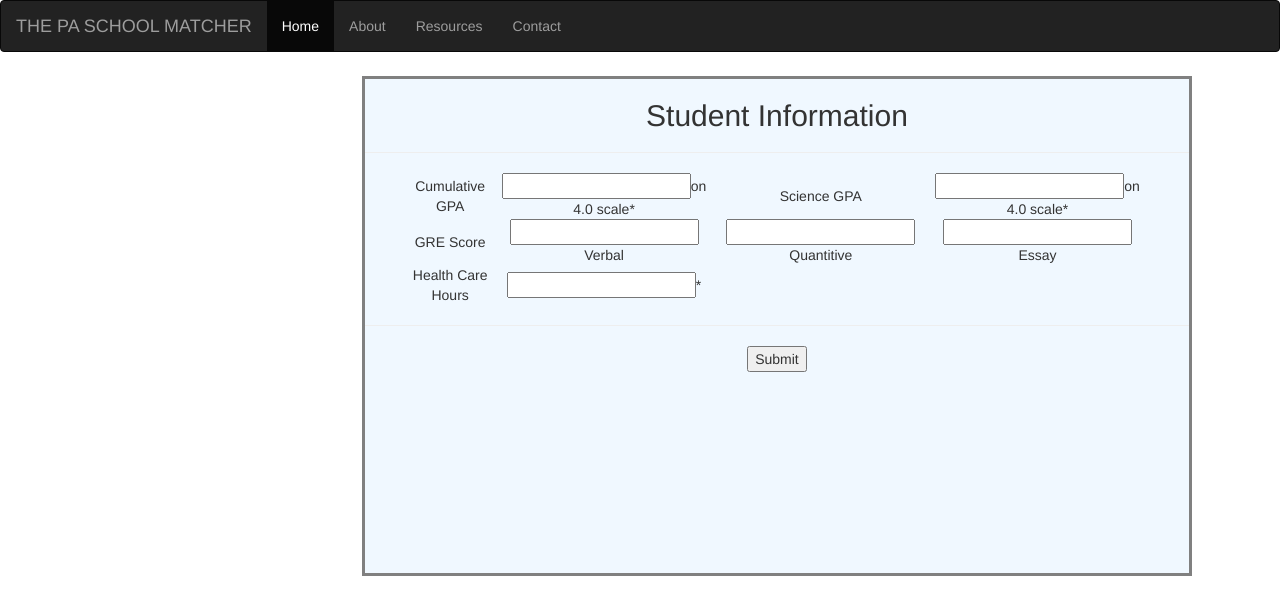
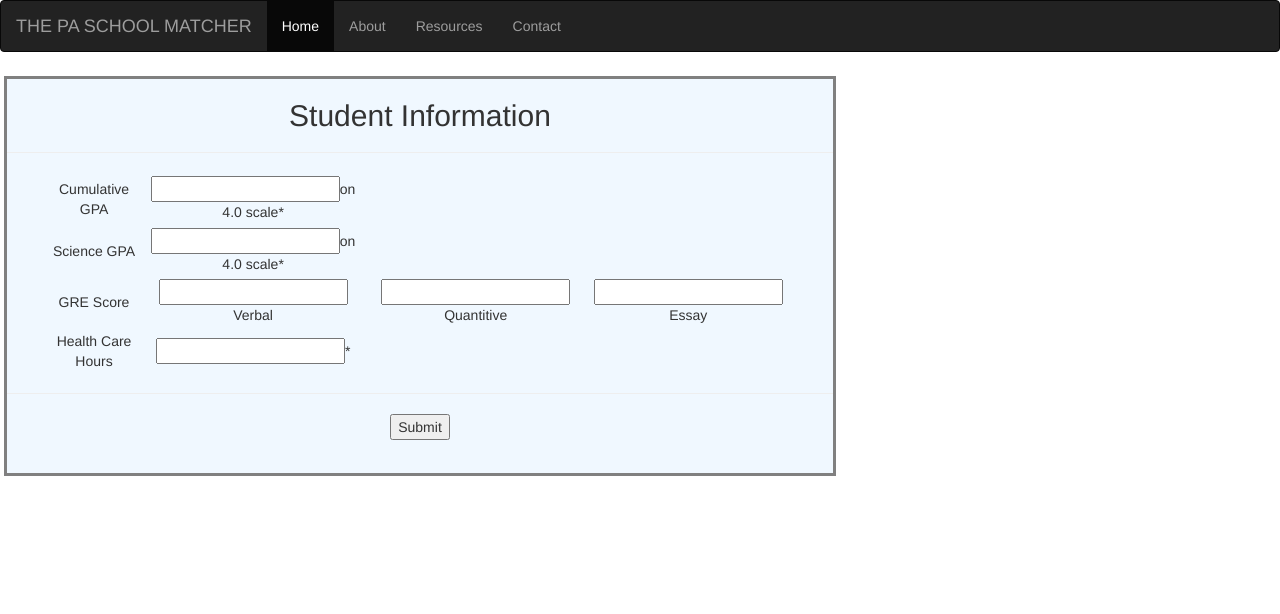
Before and after one commit to soft-eng-practicum/MatchMakers, an Angular app: page / in a window 1280 px wide. Shown: the top 614 px of the page. Built offline with nearby package versions, Linux system fonts and the light colour scheme.

Commit message:
Changes to the CSS

```diff
--- a/src/app/app.component.css
+++ b/src/app/app.component.css
@@ -86,21 +86,21 @@
 .rightHolder
 {
     flex-grow: 1;
-    float:right;
+    float:center;
 }
 .userInfo
 {
   text-align: center;
-  width: 90%;
+  width: 65%;
   margin: 4px;
-  height: 500px;
+  height: 400px;
   border: solid grey 3px;
   background-color: aliceblue;
-  align: right;
+  align: center;
 }
 .rightHolder2
 {
-    flex-grow: 1;
+    flex-grow: 2;
     float:right;
 }
 .userInfo2
@@ -108,7 +108,7 @@
   text-align: center;
   width: 90%;
   margin: 4px;
-  height: 500px;
+  height: 400px;
   border: solid grey 3px;
   background-color: aliceblue;
   align: right;
--- a/src/app/app.component.html
+++ b/src/app/app.component.html
@@ -105,12 +105,18 @@
         <h2 style = "text-align: center">Student Information</h2>
         <hr/>
     	<form>
-        	<table class = "table1" style = "background-color: lightbue; width: 90%; margin: auto">
+        	<table class = "table1" style = "background-color: lightbue; width: 90%; height: 200px; margin: auto">
             	<tr>
                 	<td>Cumulative GPA</td>
-                    <td><input type = "decimal" name = "GPA" value = "">on 4.0 scale<span class = "required">*</span></td>
+                   <td><input type = "decimal" name = "GPA" value = "">on 4.0 scale<span class = "required">*</span></td>
+                   <td></td>
+                   <td></td>
+              </tr>
+              <tr>
                   <td>Science GPA</td>
-                    <td><input type = "decimal" name = "SGPA" value = "">on 4.0 scale<span class = "required">*</span></td>
+                   <td><input type = "decimal" name = "SGPA" value = "">on 4.0 scale<span class = "required">*</span></td>
+                   <td></td>
+                   <td></td>
                 </tr>
                 <tr>
                 	<td>GRE Score</td>
@@ -120,12 +126,16 @@
                 </tr>
                 <tr>
                 	<td>Health Care Hours</td>
-                    <td><input type = "number" name = "number" value = ""><span class = "required">*</span></td>
+                  <td><input type = "number" name = "number" value = ""><span class = "required">*</span></td>
+                  <td></td>
+                  <td></td>
                 </tr>
 
                 <tr>
                 	<td></td>
-                    <td></td>
+                  <td></td>
+                  <td></td>
+                  <td></td>
                 </tr>
             </table>
             <hr/>
```
